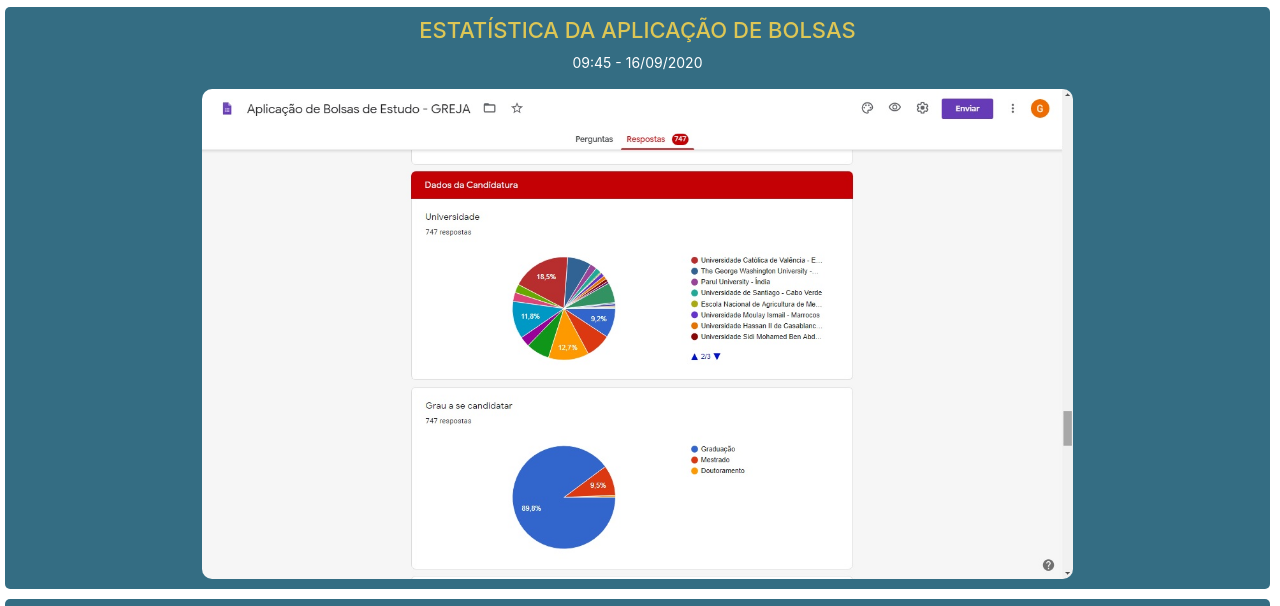
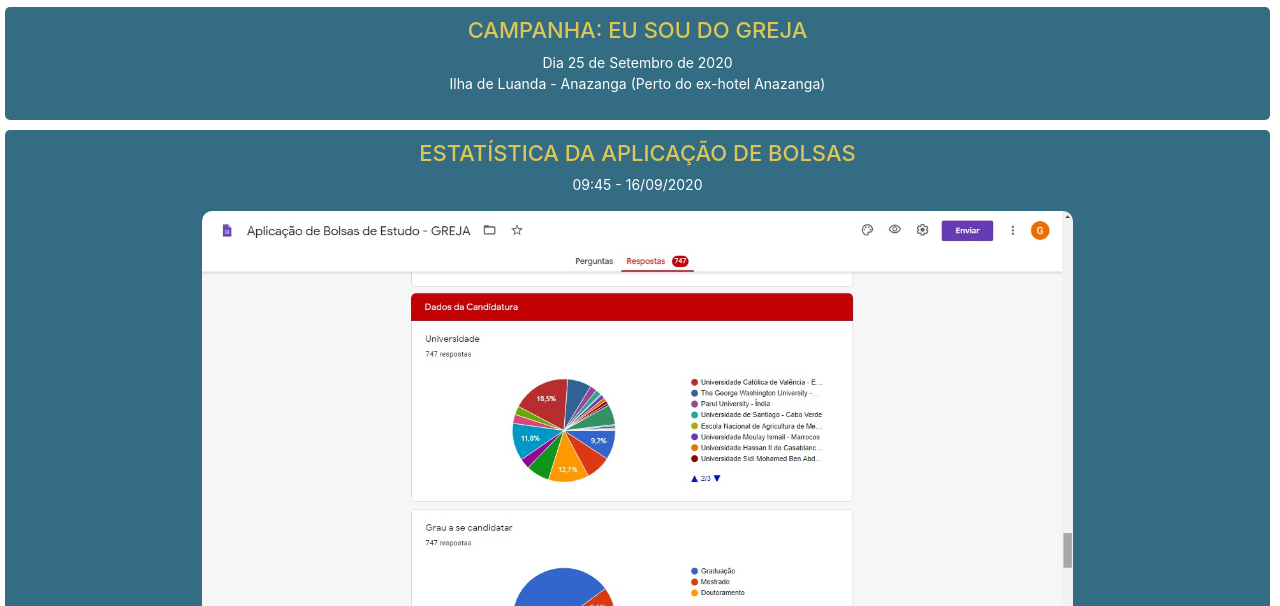
Before and after one commit to gremiojuvenildeangola/gremiojuvenildeangola.github.io, a plain HTML site: page index.html in a window 1280 px wide. Shown: the part 184-790 px from the top of the page. Drawn offline with Linux system fonts and the light colour scheme.

Commit message:
Update index.html

```diff
--- a/index.html
+++ b/index.html
@@ -32,6 +32,12 @@
 
 		<nav class="bg-nm-prop nm-do-proprietario">
 			<img class="fundo-bott" src="imagens/greja_logo.png">
+		</nav>
+	</div>
+			<div class="corpo paragrafos">
+		<nav class="detalhes-home">
+			<h3 class="titulo-dos-textos cor_texto">CAMPANHA: EU SOU DO GREJA</h3>
+			<p class="hora_estat">Dia 25 de Setembro de 2020<br> Ilha de Luanda - Anazanga (Perto do ex-hotel Anazanga)</p>
 		</nav>
 	</div>
 			<div class="corpo paragrafos">
```
